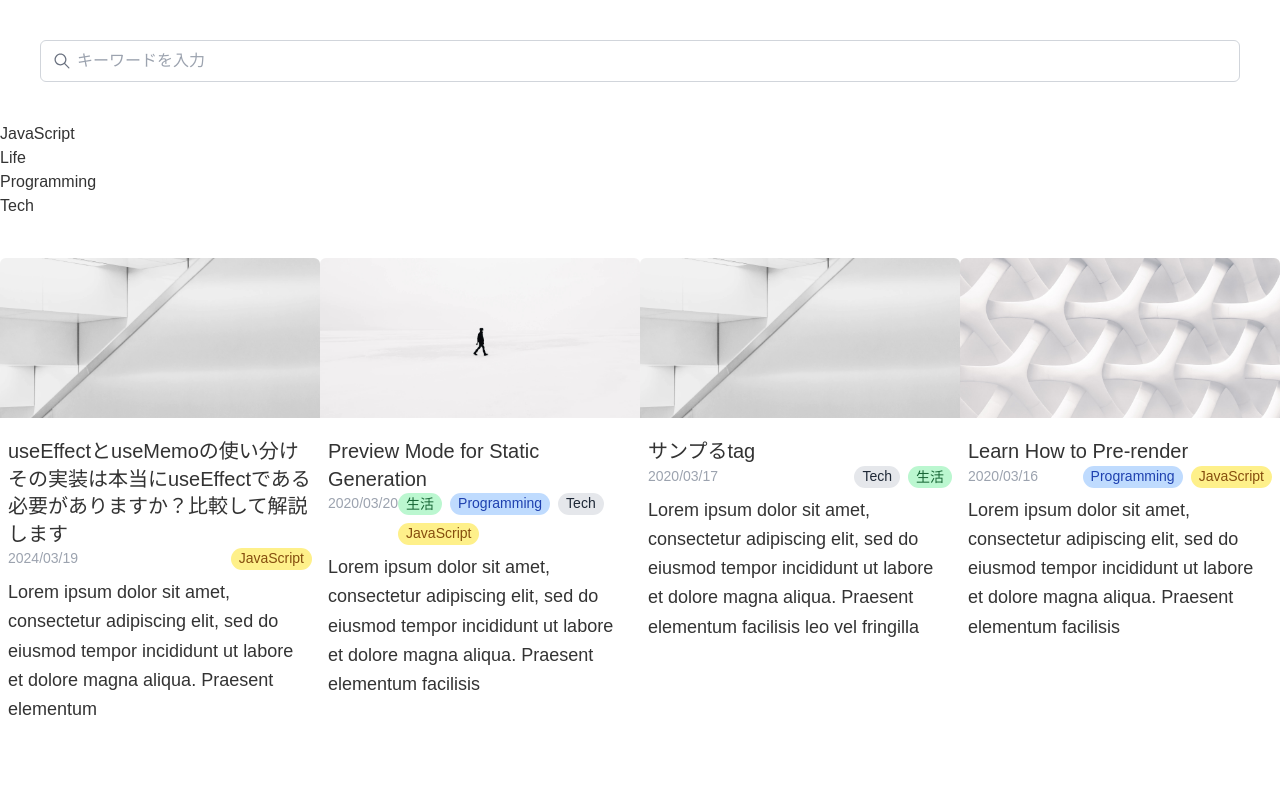
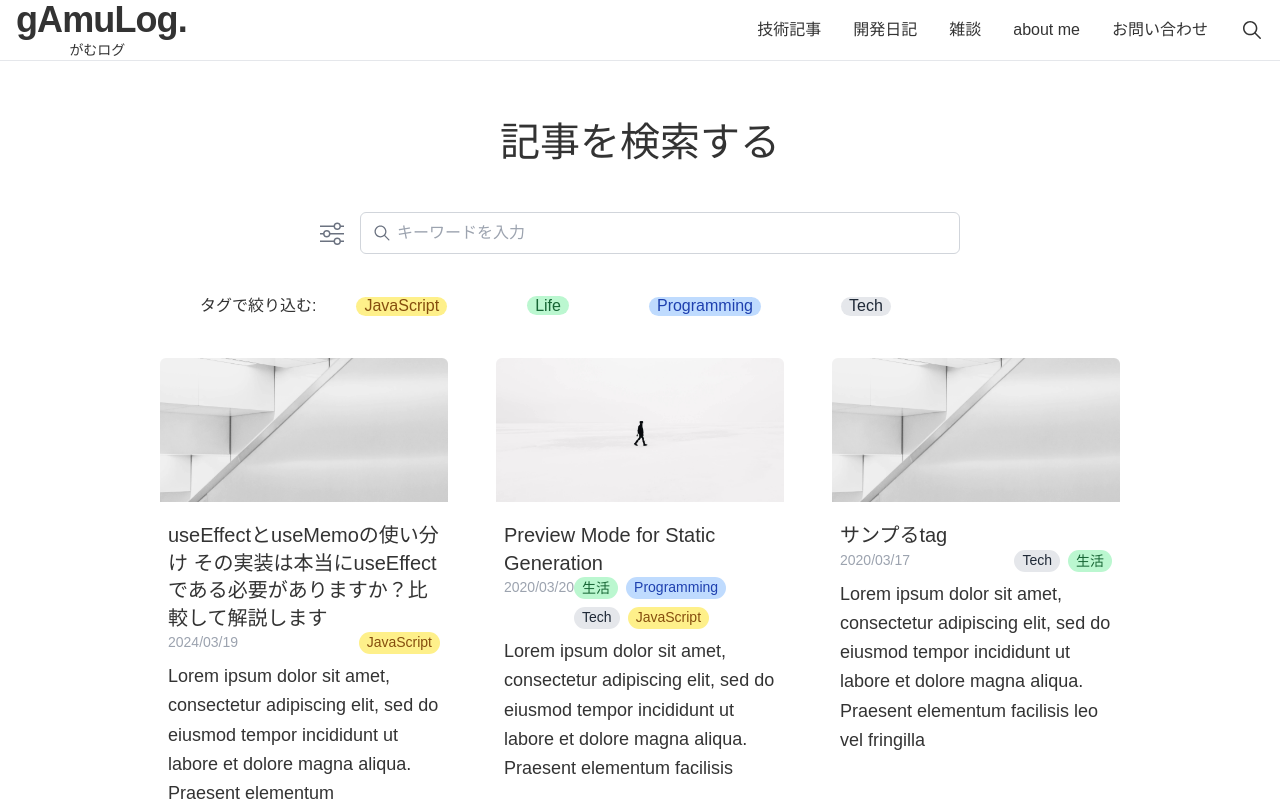
Before and after one commit to gamuprog/gAmuLog, a Next.js app in the folder app/: page /search in a window 1280 px wide. Shown: the top 801 px of the page. Built offline with nearby package versions, Linux system fonts and the light colour scheme; a web font is replaced by a local one.

Commit message:
検索系実装完了

```diff
--- a/app/src/app/layout.tsx
+++ b/app/src/app/layout.tsx
@@ -1,9 +1,9 @@
-import Footer from "@/components/Footer";
 import { CMS_NAME, HOME_OG_IMAGE_URL } from "@/lib/constants";
 import type { Metadata } from "next";
 import { Zen_Kaku_Gothic_Antique } from "next/font/google";
 
 import "./globals.css";
+import Footer from "@/components/Footer";
 
 const inter = Zen_Kaku_Gothic_Antique({
   weight: ["300", "400", "500"],
--- a/app/src/app/search/page.tsx
+++ b/app/src/app/search/page.tsx
@@ -1,15 +1,13 @@
 import ArticleSearcher from "@/components/search/ArticleSearcher";
-import { HeroPost } from "@/components/hero-post";
-import { HomeHeader } from "@/components/home/HomeHeader";
-import { Tag } from "@/interfaces/tag";
 import { getAllPosts } from "@/lib/api";
-import { MouseEvent } from "react";
+import { PostPageHeader } from "@/components/post/PostPageHeader";
 
 export default function Index() {
   const allPosts = getAllPosts();
 
   return (
     <main>
+      <PostPageHeader />
       <ArticleSearcher posts={allPosts} />
     </main>
   );
--- a/app/src/components/Post/PostPageHeader.tsx
+++ b/app/src/components/Post/PostPageHeader.tsx
@@ -3,7 +3,7 @@ import Link from "next/link";
 
 export function PostPageHeader() {
   return (
-    <div className="fixed top-0 w-full bg-white border-b border-gray-200">
+    <div className="fixed top-0 z-50 w-full bg-white border-b border-gray-200">
       <section className="mx-4 flex-col md:flex-row flex items-center md:justify-between">
         <Link href="/" className="flex flex-col items-center">
           <div className="text-xl md:text-4xl font-bold tracking-tight leading-tighter">
--- a/app/src/components/search/ArticleSearcher.tsx
+++ b/app/src/components/search/ArticleSearcher.tsx
@@ -1,25 +1,67 @@
 "use client";
+import { DetailSearchModalFrame } from "@/components/search/DetailSearchModalFrame";
 import { PostPreview } from "@/components/PostPreview";
+import { ThemeColorVariant } from "@/components/home/HomeSection";
+import { CheckBoxTag } from "@/components/search/CheckBoxTag";
 import { SearchInput } from "@/components/search/SearchInput";
+import { Category } from "@/interfaces/category";
 import { Post } from "@/interfaces/post";
 import { Tag } from "@/interfaces/tag";
 import { useMemo, useState } from "react";
+import { BsSliders } from "react-icons/bs";
+import { CheckBoxCategory } from "@/components/search/CheckBoxCategory";
 
 type Props = {
   posts: Post[];
 };
 
 export default function ArticleSearcher({ posts }: Props) {
+  const textVariants: { [key in Category]: ThemeColorVariant } = {
+    Tech: "blue",
+    DevDiary: "green",
+    LifeStyle: "orange",
+  };
+
   const [searchQueryTags, setSearchQueryTags] = useState<Tag[] | null>(null);
 
   const [searchQueryText, setSearchQueryText] = useState<string | null>(null);
 
-  const tmpTags = posts.map((post) => post.tags).flat();
+  const [searchQueryCategory, setSearchQueryCategory] = useState<
+    Category[] | null
+  >(null);
 
-  const tags = Array.from(new Set(tmpTags));
+  const [isFilteredByCategory, setIsFilteredByCategory] = useState(false);
 
-  const handleChangeQueryText = (e: React.ChangeEvent<HTMLInputElement>) => {
-    setSearchQueryText(e.target.value);
+  const [isDetailSearchModalOpen, setIsDetailSearchModalOpen] = useState(false);
+
+  const tags = Array.from(new Set(posts.map((post) => post.tags).flat()));
+
+  const categories = Array.from(
+    new Set(posts.map((post) => post.category).flat())
+  );
+
+  const handleChangeQueryText = (e: string) => {
+    setSearchQueryText(e);
+  };
+
+  const handleClickCategory = (category: Category) => {
+    setSearchQueryCategory((prevCategory) => {
+      if (prevCategory === null) {
+        return [category];
+      } else {
+        if (
+          !prevCategory.some(
+            (existingCategory) => existingCategory === category
+          )
+        ) {
+          return [...prevCategory, category];
+        } else {
+          return prevCategory.filter(
+            (existingCategory) => existingCategory !== category
+          );
+        }
+      }
+    });
   };
 
   const handleClickTag = (tag: Tag) => {
@@ -56,21 +98,79 @@ export default function ArticleSearcher({ posts }: Props) {
     }
   }, [searchQueryText, searchResults]);
 
-  console.log(searchQueryTags);
-  console.log(searchQueryText);
+  const searchResultsByQueryCategory = useMemo(() => {
+    if (searchQueryCategory === null || searchQueryCategory.length === 0) {
+      return searchResultsByQueryText;
+    } else {
+      return searchResultsByQueryText.filter((post) =>
+        searchQueryCategory.includes(post.category)
+      );
+    }
+  }, [searchQueryCategory, searchResultsByQueryText]);
+
+  const handleClickDetailButton = () => {
+    setIsDetailSearchModalOpen(true);
+  };
+
+  const handleClickDetailSearchModalClose = () => {
+    setIsDetailSearchModalOpen(false);
+  };
+
+  console.log(searchQueryCategory);
 
   return (
-    <>
-      <SearchInput className="m-10" onChange={handleChangeQueryText} />
+    <div>
+      {isDetailSearchModalOpen && (
+        <DetailSearchModalFrame
+          handleClickClose={handleClickDetailSearchModalClose}
+          categories={categories}
+        >
+          <div className="flex justify-between px-4">
+            {categories.map((category) => (
+              <CheckBoxCategory
+                key={category}
+                category={category}
+                isChecked={searchQueryCategory?.includes(category) ?? false}
+                onClick={handleClickCategory}
+                className="mr-2 mb-2"
+              />
+            ))}
+          </div>
+        </DetailSearchModalFrame>
+      )}
+      <div className="mt-28 px-40">
+        <div className="text-center text-5xl">記事を検索する</div>
+        <div className="relative flex my-10 mx-40">
+          <button type="button" onClick={handleClickDetailButton}>
+            <BsSliders
+              className={`absolute top-[9px] text-2xl text-gray-500 cursor-pointer ${
+                searchQueryCategory === null || searchQueryCategory.length === 0
+                  ? ""
+                  : "text-blue-600"
+              }`}
+            />
+          </button>
+          <SearchInput
+            className="ml-10 w-full"
+            onChange={handleChangeQueryText}
+          />
+        </div>
+        <div className="ml-10 mb-4">
+          タグで絞り込む:
           {tags.map((tag) => (
-        <div key={tag}>
-          <button onClick={() => handleClickTag(tag)}>{tag}</button>
+            <CheckBoxTag
+              className="m-10"
+              key={tag}
+              tag={tag}
+              isChecked={searchQueryTags?.includes(tag) ?? false}
+              onClick={handleClickTag}
+            />
+          ))}
         </div>
-      ))}
-      <div className="mt-10 flex">
-        {searchResultsByQueryText.map((post) => (
+        <div className="mt-10 grid grid-cols-3 md:grid-cols-3 md:gap-x-16 lg:gap-x-12 gap-y-4">
+          {searchResultsByQueryCategory.map((post) => (
             <PostPreview
-            themeColorVariant="red"
+              themeColorVariant={textVariants[post.category]}
               key={post.slug}
               title={post.title}
               coverImage={post.coverImage}
@@ -81,6 +181,7 @@ export default function ArticleSearcher({ posts }: Props) {
             />
           ))}
         </div>
-    </>
+      </div>
+    </div>
   );
 }
--- /dev/null
+++ b/app/src/components/search/CheckBoxCategory.tsx
@@ -0,0 +1,51 @@
+import { Category, categories } from "@/interfaces/category";
+import React from "react";
+
+type Props = {
+  category: Category;
+  onClick: (tag: Category) => void;
+  isChecked: boolean;
+  defaultChecked?: boolean;
+  className?: string;
+};
+export const CheckBoxCategory = ({
+  category,
+  onClick,
+  isChecked,
+  defaultChecked,
+  className,
+}: Props) => {
+  const categoryStyleVariants: { [key in Category]: string } = {
+    Tech: "bg-gray-200 text-gray-800 pb-[2px]",
+    DevDiary: "bg-green-200 text-green-800 py-[1px]",
+    LifeStyle: "bg-blue-200 text-blue-800 pb-[2px]",
+  };
+
+  const checkedCategoryStyleVariants: { [key in Category]: string } = {
+    Tech: "border-2 border-gray-800 -m-[2px]",
+    DevDiary: "border-2 border-green-800 -m-[2px]",
+    LifeStyle: "border-2 border-blue-800 -m-[2px]",
+  };
+
+  return (
+    <div className={`${className}`}>
+      <label
+        className={`rounded-lg cursor-pointer inline-flex flex-col items-center px-4 ${
+          categoryStyleVariants[category]
+        } ${isChecked && checkedCategoryStyleVariants[category]}`}
+      >
+        <input
+          type="checkbox"
+          checked={isChecked}
+          defaultChecked={defaultChecked}
+          onChange={() => onClick(category)}
+          className="mr-2 appearance-none"
+        />
+        <div className="flex flex-col items-center p-2">
+          <div className="text-2xl">{categories[category].ja}</div>
+          <div className="text-sm">{categories[category].en}</div>
+        </div>
+      </label>
+    </div>
+  );
+};
--- a/app/src/components/search/CheckBoxTag.tsx
+++ b/app/src/components/search/CheckBoxTag.tsx
@@ -0,0 +1,49 @@
+import { Tag } from "@/interfaces/tag";
+import React from "react";
+
+type Props = {
+  tag: Tag;
+  onClick: (tag: Tag) => void;
+  isChecked: boolean;
+  defaultChecked?: boolean;
+  className?: string;
+};
+export const CheckBoxTag = ({
+  tag,
+  onClick,
+  isChecked,
+  defaultChecked,
+  className,
+}: Props) => {
+  const tagStyleVariants: { [key in Tag]: string } = {
+    Tech: "bg-gray-200 text-gray-800 pb-[2px]",
+    Life: "bg-green-200 text-green-800 py-[1px]",
+    Programming: "bg-blue-200 text-blue-800 pb-[2px]",
+    JavaScript: "bg-yellow-200 text-yellow-800 pb-[2px]",
+  };
+
+  const checkedTagStyleVariants: { [key in Tag]: string } = {
+    Tech: "border-2 border-gray-800 -m-[2px]",
+    Life: "border-2 border-green-800 -m-[2px]",
+    Programming: "border-2 border-blue-800 -m-[2px]",
+    JavaScript: "border-2 border-yellow-800 -m-[2px]",
+  };
+  return (
+    <div className={`${className} inline`}>
+      <label
+        className={`rounded-full cursor-pointer pr-2 ${tagStyleVariants[tag]} ${
+          isChecked && checkedTagStyleVariants[tag]
+        }`}
+      >
+        <input
+          type="checkbox"
+          checked={isChecked}
+          defaultChecked={defaultChecked}
+          onChange={() => onClick(tag)}
+          className="mr-2 appearance-none"
+        />
+        {tag}
+      </label>
+    </div>
+  );
+};
--- /dev/null
+++ b/app/src/components/search/DetailSearchModalFrame.tsx
@@ -0,0 +1,35 @@
+"use client";
+import { useClickOutside } from "@/components/hooks/clickOutsider";
+import { Category } from "@/interfaces/category";
+import { ReactNode, useRef } from "react";
+import { RxCross2 } from "react-icons/rx";
+
+type Props = {
+  handleClickClose: () => void;
+  categories: Category[];
+  children: ReactNode;
+};
+
+export function DetailSearchModalFrame({ handleClickClose, children }: Props) {
+  const divRef = useRef<HTMLDivElement>(null);
+  useClickOutside(divRef, handleClickClose);
+
+  return (
+    <div className="fixed top-0 left-0 z-50 flex h-full w-full items-center justify-center bg-black bg-opacity-60 px-96 py-48 transition-opacity duration-500 ease-in-out">
+      <div className="bg-white w-full h-full rounded-md p-4" ref={divRef}>
+        <div className="flex justify-between items-center p-3">
+          <h3 className="mr-10 break-keep font-bold text-xl">詳細検索</h3>
+          <button
+            className="min-w-fit text-5xl text-gray-600"
+            type="button"
+            onClick={handleClickClose}
+          >
+            <RxCross2 />
+          </button>
+        </div>
+        <div className="px-4 mt-4">カテゴリーで絞り込む:</div>
+        {children}
+      </div>
+    </div>
+  );
+}
--- a/app/src/components/search/SearchInput.tsx
+++ b/app/src/components/search/SearchInput.tsx
@@ -1,21 +1,42 @@
-import { ChangeEvent, KeyboardEventHandler } from "react";
-import { IoIosSearch } from "react-icons/io";
+import { ChangeEvent, KeyboardEventHandler, useState } from "react";
+import { IoIosSearch, IoIosCloseCircle } from "react-icons/io"; // クリアアイコンを追加
 
 type Props = {
   className?: string;
-  onChange?: (e: ChangeEvent<HTMLInputElement>) => void;
+  onChange?: (e: string) => void;
   onKeyDown?: KeyboardEventHandler;
 };
 
 export const SearchInput = ({ className, onChange, onKeyDown }: Props) => {
+  const [inputValue, setInputValue] = useState("");
+
+  const handleChange = (e: ChangeEvent<HTMLInputElement>) => {
+    setInputValue(e.target.value);
+    onChange?.(e.target.value);
+  };
+
+  const clearInput = () => {
+    setInputValue("");
+    onChange?.("");
+  };
+
   return (
     <div className={`relative ${className}`}>
-      <div className="focus:text-blue-400 text-xl text-gray-500 absolute left-3 top-[11px]">
+      <div className="text-xl text-gray-500 absolute left-3 top-[11px]">
         <IoIosSearch />
       </div>
+      {inputValue && (
+        <div
+          className="text-xl text-gray-500 absolute right-3 top-[11px] cursor-pointer"
+          onClick={clearInput}
+        >
+          <IoIosCloseCircle />
+        </div>
+      )}
       <input
         type="text"
-        onChange={onChange}
+        value={inputValue}
+        onChange={handleChange}
         onKeyDown={onKeyDown}
         placeholder="キーワードを入力"
         className="focus:shadow-input focus:shadow-sky-400 focus:border-blue-400 duration-300 ease-in-out w-full pl-9 pr-4 py-2 border border-gray-300 rounded-md outline-none"
--- a/app/src/interfaces/category.ts
+++ b/app/src/interfaces/category.ts
@@ -1 +1,7 @@
 export type Category = "Tech" | "DevDiary" | "LifeStyle";
+
+export const categories: { [key in Category]: { en: string; ja: string } } = {
+  Tech: { en: "Tech Articles", ja: "技術記事" },
+  DevDiary: { en: "Dev Diary", ja: "開発日記" },
+  LifeStyle: { en: "Lifestyle & Hobby", ja: "雑談" },
+};
```
Also changed, not shown: app/src/components/hooks/clickOutsider.ts (added, +23 -0 lines). Lines whose indentation alone changed are shown as unchanged.
